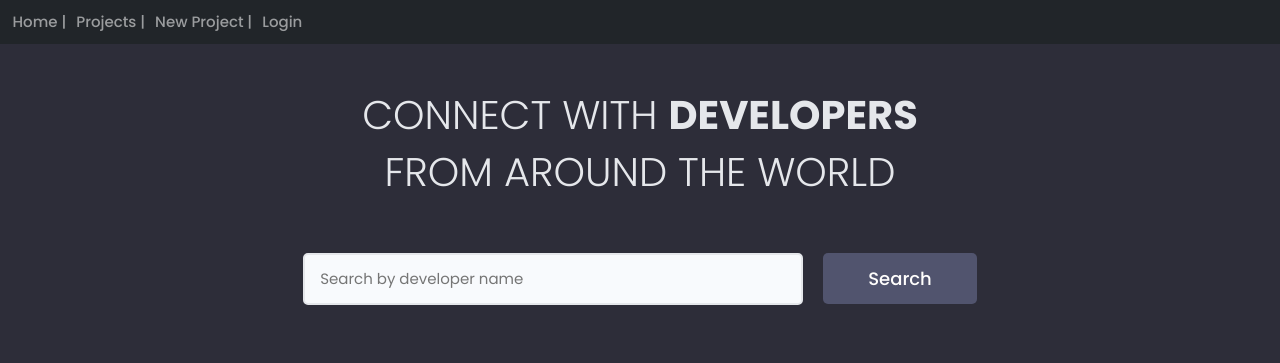
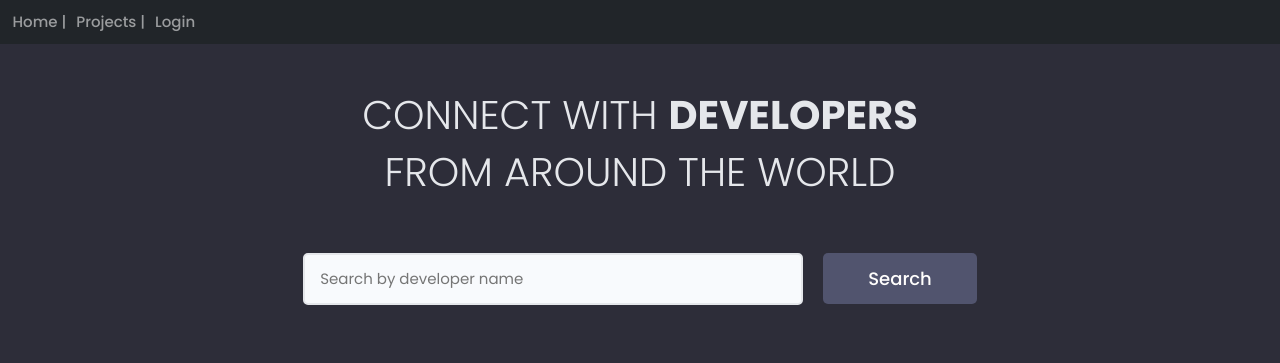
Before and after one commit to Coder1998Man/training-django, a Django app: page / in a window 1280 px wide. Shown: the top 363 px of the page. Run offline with Django 5.2, Linux system fonts and the light colour scheme; some libraries are stand-ins or nearby versions.

Commit message:
fix by authenticated or not for see some links

```diff
--- a/templates/navbar.html
+++ b/templates/navbar.html
@@ -5,8 +5,8 @@
         <div class="navbar-nav">
             <a class="nav-link" href="{% url 'profiles' %}">Home |</a>
             <a class="nav-link" href="{% url 'projects' %}">Projects |</a>
-            <a class="nav-link" href="{% url 'create_project' %}">New Project |</a>
             {% if request.user.is_authenticated %}
+                <a class="nav-link" href="{% url 'create_project' %}">New Project |</a>
                 <a class="nav-link" href="{% url 'logout' %}">Logout</a>
             {% else %}
                 <a class="nav-link" href="{% url 'login' %}">Login</a>
```
